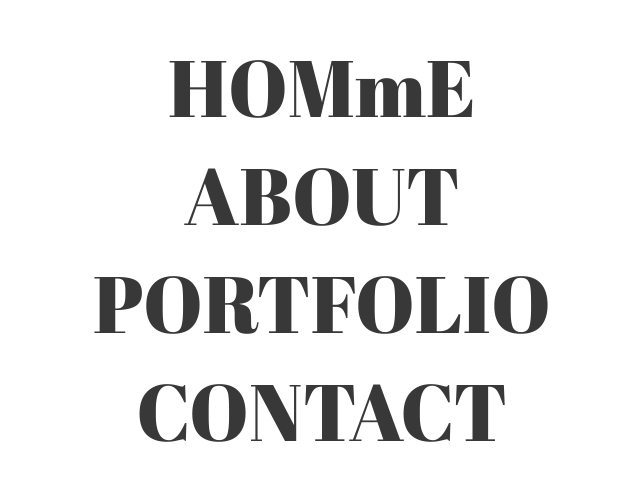
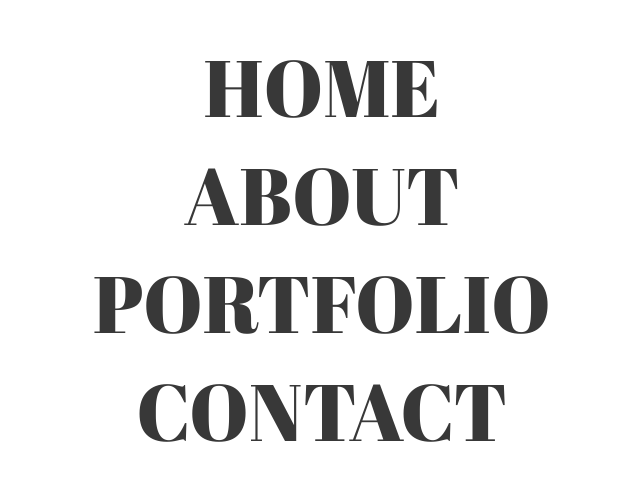
Before and after one commit to zorrozkilo/miweb, a plain HTML site: page index.html in a window 1280 px wide. Shown: the part 152-632 px from the top of the page, without its empty margins (318-958 px from the left). Drawn offline with Linux system fonts and the light colour scheme.

Commit message:
Update index.html

```diff
--- a/index.html
+++ b/index.html
@@ -17,7 +17,7 @@
     <div id="header"></div>
     <div id="menu">
       <ul>
-        <li><a href="#">HOMmE</a></li>
+        <li><a href="#">HOME</a></li>
         <li><a href="#">ABOUT</a></li>
         <li><a href="#">PORTFOLIO</a></li>
         <li><a href="#">CONTACT</a></li>
```
